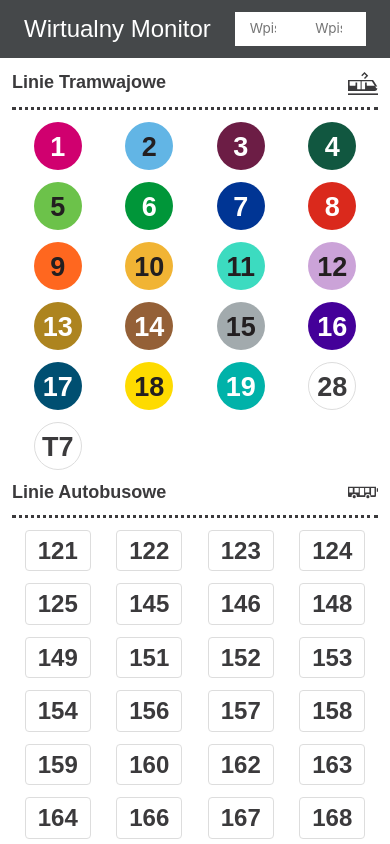
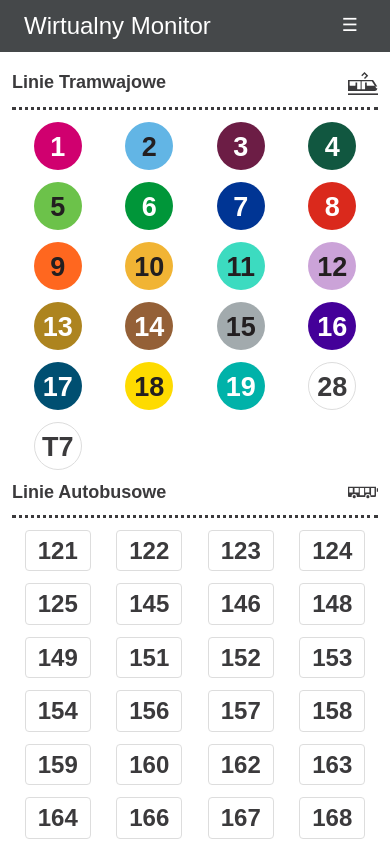
Before and after one commit to skotniczny/peka, a React (Vite) app in the folder app/: page / in a window 390 px wide. Shown: the top 844 px of the page. Built offline with nearby package versions, Linux system fonts and the light colour scheme.

Commit message:
Add hamburger menu to toggle search on mobile in AppHeader

```diff
--- a/app/src/App.css
+++ b/app/src/App.css
@@ -7,7 +7,8 @@
   right: 0;
   margin: 0;
   display: flex;
-  align-items: center;
+  flex-direction: column;
+  row-gap: 1rem;
   z-index: 1;
 }
 
@@ -16,7 +17,7 @@
   color: #fff;
   border-top: 3px dotted #fff;
   border-bottom: 3px dotted #fff;
-  margin: 2rem 0;
+  margin: 1rem 0;
 }
 
 .app-main {
@@ -36,6 +37,16 @@
   color: #fff;
   margin: 0;
   font-weight: 500;
+}
+
+.app-search {
+  display: none;
+  flex-direction: column;
+  row-gap: 1rem;
+}
+
+.app-search_open {
+  display: flex;
 }
 
 .app-name-link {
@@ -69,10 +80,13 @@
 
 @media (min-width: 1200px) {
   .app-header {
-    display: block;
     min-height: 100vh;
     padding-top: 2rem;
     width: 32%;
+  }
+
+  .app-search {
+    display: flex;
   }
 
   .app-main {
@@ -86,8 +100,8 @@
     display: block;
   }
 
-  .search-component {
-    margin-bottom: 1rem;
+  .mobile-only {
+    display: none;
   }
 }
 
@@ -277,16 +291,10 @@
 
 .form-label {
   color: #fff;
-  display: none;
+  display: inline-block;
   text-transform: uppercase;
   margin-bottom: 0.5rem;
   font-weight: 600;
-}
-
-@media (min-width: 1200px) {
-  .form-label {
-    display: inline-block;
-  }
 }
 
 .form-container {
@@ -491,6 +499,19 @@
   color: #0066b3;
 }
 
+.btn {
+  appearance: none;
+  color: #fff;
+  background: transparent;
+  border-color: transparent;
+  font-size: 1.5rem;
+  border-radius: 2px;
+}
+
+.btn:focus-visible {
+  outline: 1px solid #fff;
+}
+
 /*
  * Spinner
  */
--- a/app/src/components/AppHeader.jsx
+++ b/app/src/components/AppHeader.jsx
@@ -1,20 +1,33 @@
 import { Link } from 'react-router-dom';
+import { useState } from 'react';
 import Clock from './Clock';
 import Search from './Search';
 
-const AppHeader = () => (
-  <header className="app-header">
+const AppHeader = () => {
+  const [open, setOpen] = useState(false);
+  return (<header className="app-header">
     <div className="app-title">
       <h1 className="app-name"><Link className="app-name-link" to="/">Wirtualny Monitor</Link></h1>
+      <button
+        type="button"
+        className="btn mobile-only"
+        aria-controls="app-search"
+        aria-expanded={open}
+        aria-label={open ? "Zamknij menu wyszukiwania" : "Otwórz menu wyszukiwania"}
+        onClick={() => setOpen(!open)}>
+          <span aria-hidden="true">☰</span>
+      </button>
       <Clock />
     </div>
     <div className="header-description">
       <p>Monitor pokazuje rzeczywisty czas przyjazdu tramwaju lub autobusu na konkretny przystanek.</p>
       <p>Znajdź linię, która cię interesuje oraz przystanek z którego chcesz jechać, a system pokaże rzeczywisty czas przyjazdu.</p>
     </div>
-    <Search config={{ method: 'stopPoints', label: 'przystanki', path: 'przystanki', placeholder: 'Wpisz nazwę przystanku' }} />
-    <Search config={{ method: 'streets', label: 'ulice', path: 'ulica', placeholder: 'Wpisz ulicę lub miejscowość' }} />
-  </header>
-)
+    <div id="app-search" className={`app-search ${open ? "app-search_open" : ""}`}>
+      <Search config={{ method: 'stopPoints', label: 'przystanki', path: 'przystanki', placeholder: 'Wpisz nazwę przystanku' }} />
+      <Search config={{ method: 'streets', label: 'ulice', path: 'ulica', placeholder: 'Wpisz ulicę lub miejscowość' }} />
+    </div>
+  </header>);
+}
 
 export default AppHeader;
```
